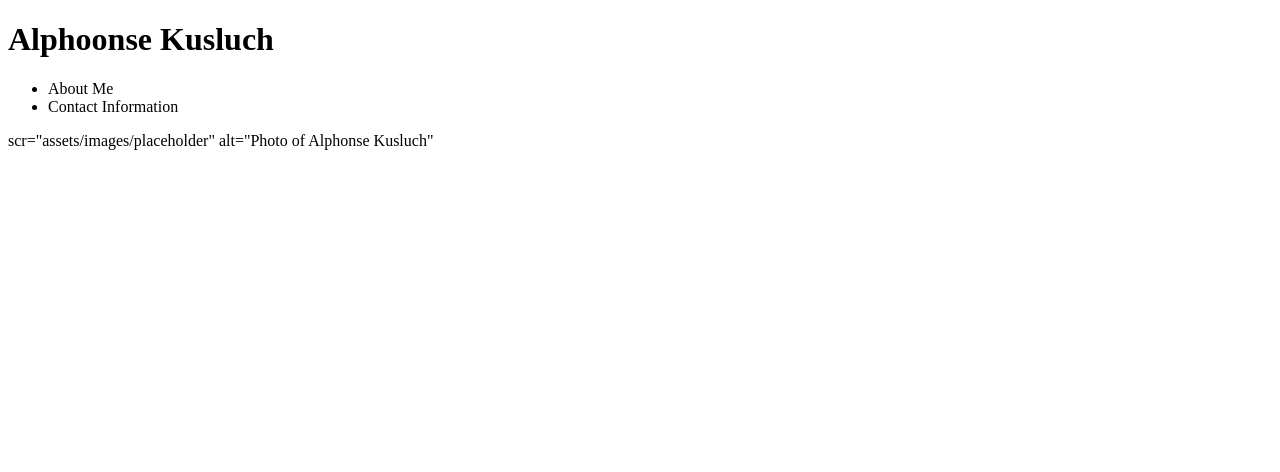
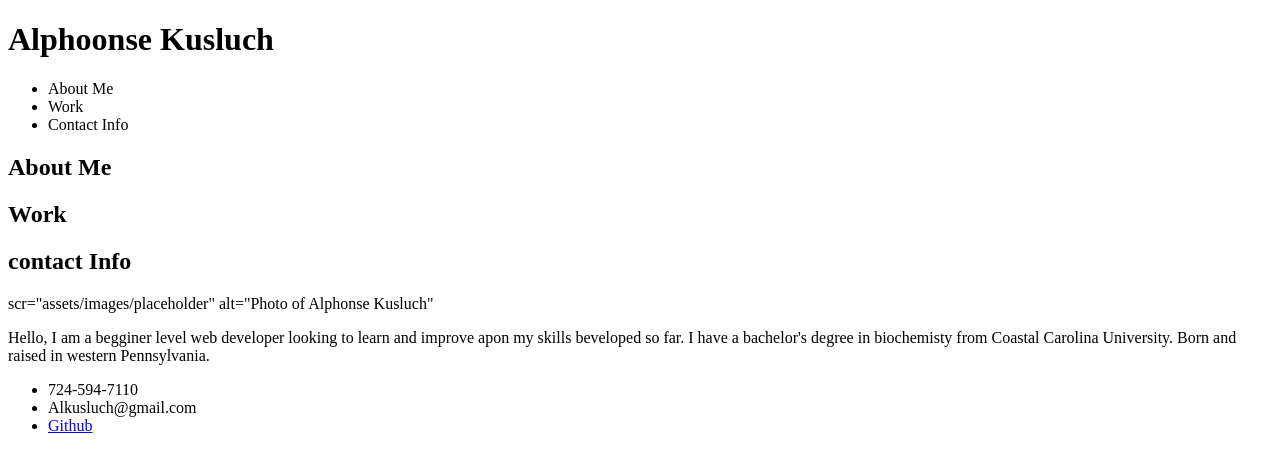
Before and after one commit to Akusluch/A-Kusluch-Portfolio, a plain HTML site: page index.html in a window 1280 px wide. Drawn offline with Linux system fonts and the light colour scheme.

Commit message:
worked on a preliminary stage html

```diff
--- a/assets/css/reset.css
+++ b/assets/css/reset.css
@@ -0,0 +1,29 @@
+* {
+    margin: 0;
+    padding: 0;
+    box-sizing: border-box;
+  }
+
+  html {
+    height: 100%;
+  }
+
+  body {
+    min-height: 100%;
+    line-height: 1;
+    font-family: sans-serif;
+  }
+
+  h1, h2, h3, h4, h5, h6 {
+    font-size: 100%;
+  }
+
+  input, select, option, optgroup, textarea, button,
+  pre, code {
+    font-size: 100%;
+    font-family: inherit;
+  }
+
+  ol, ul {
+    list-style: none;
+  }
--- a/index.html
+++ b/index.html
@@ -17,12 +17,43 @@
                 About Me
             </li>
             <li>
-                Contact Information
+                Work
+            </li>
+            <li>
+                Contact Info
             </li>
         </ul>
     </nav>
-    <div>
-        <Img>scr="assets/images/placeholder" alt="Photo of Alphonse Kusluch"</Img>
-    </div>
+    <!-- top cut of the screen nav and header above aside and main sections bellow -->
+    <aside>
+        <h2>About Me</h2>
+        <h2>Work</h2>
+        <h2>contact Info</h2>
+    </aside>
+    <Section>
+        <div>
+            <Img>scr="assets/images/placeholder" alt="Photo of Alphonse Kusluch"</Img>
+        </div>
+        <p>
+            Hello, I am a begginer level web developer looking to learn and improve apon my skills beveloped so far. I have a bachelor's degree in biochemisty from Coastal Carolina University. Born and raised in western Pennsylvania.
+        </p>
+    </Section>
+    <section>
+        <!-- Project work goes here -->
+    </section>
+    <!-- Bottom cut of the page footer bellow  -->
+    <footer>
+        <ul>
+            <li>
+                724-594-7110
+            </li>
+            <li>
+                Alkusluch@gmail.com
+            </li>
+            <li>
+                <a href="https://github.com/Akusluch"> Github</a>
+            </li>
+        </ul>
+    </footer>
 </body>
 </html>
```
